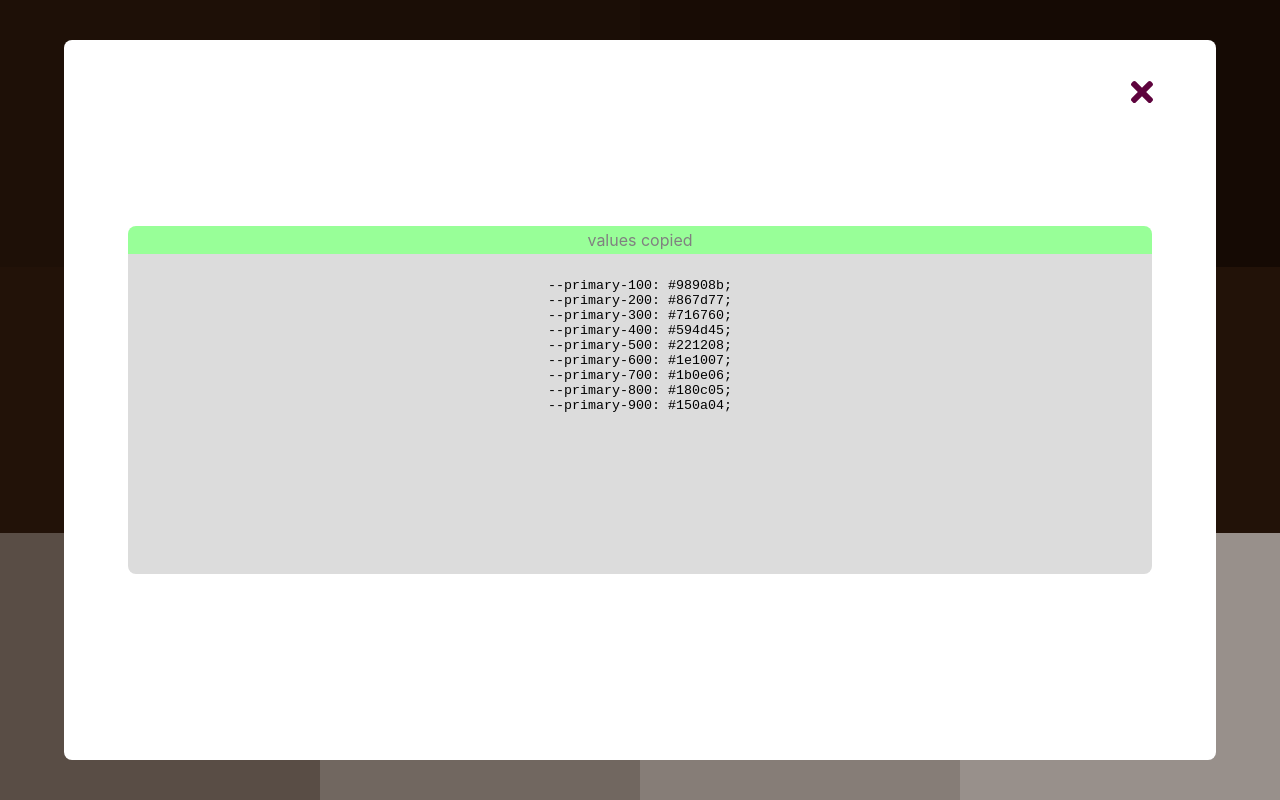
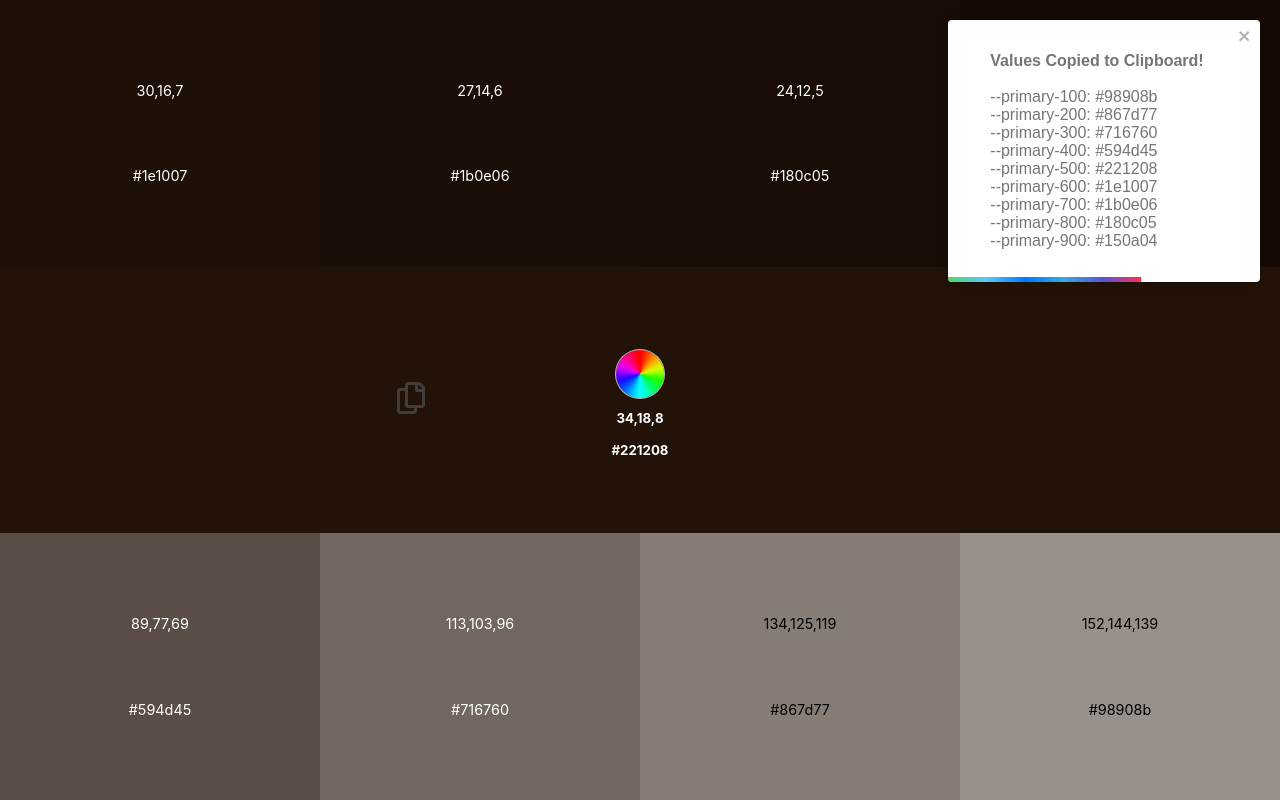
Before and after one commit to Hallelujah78/color-generator, a React (Create React App) app: page / in a window 1280 px wide. Both pictures are taken after a click on the button 410 px from the left and 399 px from the top of the page. Built offline with nearby package versions, Linux system fonts and the light colour scheme.

Commit message:
Replaced modal alert with react-toastify.
Updated README.md. Added react-toastify to replace our modal that informs the user that values have been copied. Removed a lot of modal code. Retained our textarea so we can copy the contents to the clipboard.

```diff
--- a/package.json
+++ b/package.json
@@ -10,6 +10,7 @@
     "react-dom": "^18.2.0",
     "react-icons": "^4.12.0",
     "react-scripts": "5.0.1",
+    "react-toastify": "^9.1.3",
     "styled-components": "^5.3.6"
   },
   "scripts": {
--- a/src/App.jsx
+++ b/src/App.jsx
@@ -1,7 +1,7 @@
 import Color from "./components/Color";
 import { useState, useEffect } from "react";
 import { GlobalStyle } from "./styles/GlobalStyles";
-
+import { ToastContainer } from "react-toastify";
 import {
   generateRandomColor,
   generateShades,
@@ -18,7 +18,6 @@ function App() {
   const [globalVars, setGlobalVars] = useState(
     generateGlobalVars(tints, shades, startingColor)
   );
-  const [isModalOpen, setIsModalOpen] = useState(false);
 
   useEffect(() => {
     const newTints = generateTints(color);
@@ -30,10 +29,9 @@ function App() {
 
   return (
     <>
+      <ToastContainer />
       <GlobalStyle />
       <Color
-        isModalOpen={isModalOpen}
-        setIsModalOpen={setIsModalOpen}
         tints={tints}
         setTints={setTints}
         color={color}
--- a/src/components/Color.jsx
+++ b/src/components/Color.jsx
@@ -1,11 +1,17 @@
+// libraries
 import styled from "styled-components";
+import { FaRegCopy } from "react-icons/fa";
+import { toast } from "react-toastify";
+import "react-toastify/dist/ReactToastify.css";
+
+// components
 import Shade from "./Shade";
 import Tint from "./Tints";
 
-import { FaRegCopy, FaTimes } from "react-icons/fa";
-
+// assets
 import rainbow from "../images/colorwheel_100x100.webp";
 
+// utils
 import {
   generateRandomColor,
   copyToClipboard,
@@ -13,33 +19,37 @@ import {
   calculateLuminance,
 } from "../utils/utils";
 
-const Color = ({
-  color,
-  setColor,
-  shades,
-  tints,
-  globalVars,
-  isModalOpen,
-  setIsModalOpen,
-}) => {
+const Color = ({ color, setColor, shades, tints, globalVars }) => {
   const handleClick = () => {
     const randomColor = generateRandomColor();
 
     setColor(randomColor);
   };
   const copyVars = () => {
-    setIsModalOpen(true);
+    toast(
+      <div
+        className="toast-message"
+        style={{ display: "grid", placeContent: "center" }}
+      >
+        <br />
+        <h4>Values Copied to Clipboard!</h4>
+        <br />
+        {globalVars.map((colorVar, index) => {
+          return (
+            <p key={globalVars[index].color}>
+              {globalVars[index].var}: {globalVars[index].color}
+            </p>
+          );
+        })}
+        <br />
+      </div>
+    );
     const globalVarsDom = document.querySelector(".global-vars-text");
     copyToClipboard(globalVarsDom);
   };
 
   return (
-    <Wrapper
-      color={color}
-      shades={shades}
-      tints={tints}
-      isModalOpen={isModalOpen}
-    >
+    <Wrapper color={color} shades={shades} tints={tints}>
       <div className="shade-container">
         {shades.map((shade, index) => {
           return <Shade key={index} index={index} shades={shades}></Shade>;
@@ -73,8 +83,6 @@ const Color = ({
         })}
       </div>
       <section className="overlay">
-        <FaTimes onClick={() => setIsModalOpen(false)} className="x-icon" />
-        <h4>values copied</h4>
         {/* text area for global variable output */}
         <textarea
           readOnly
@@ -195,32 +203,8 @@ const Wrapper = styled.div.attrs(({ color }) => ({
     z-index: 999;
     background: white;
     border-radius: 0.5rem;
-    display: ${(props) => (props.isModalOpen ? "grid" : "none")};
-    h4 {
-      text-align: center;
-      padding: 0.25rem 0rem;
-      font-weight: 400;
-      color: gray;
-      border-top-left-radius: 0.5rem;
-      border-top-right-radius: 0.5rem;
-      background: rgba(50, 255, 50, 0.5);
-    }
-  }
-  .x-icon {
-    position: absolute;
-    right: 5%;
-    top: 5%;
-    color: #5e033d;
-    font-size: 2rem;
-    transition: all 0.5s linear;
-    &:hover {
-      color: #c377a8;
-      transform: scale(1.1);
-      cursor: pointer;
-    }
+    display: none;
   }
 `;
 
 export default Color;
-
-//  background: ${({ color }) => color.hex};
```
Also changed, not shown: 2 other files (tests, documents, lock files or other folders).
